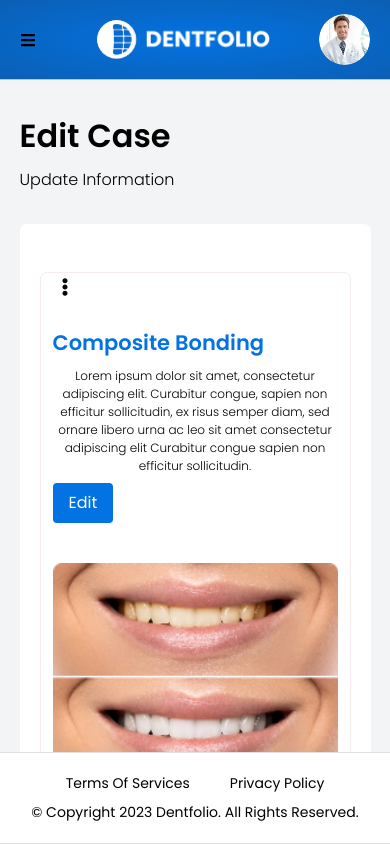
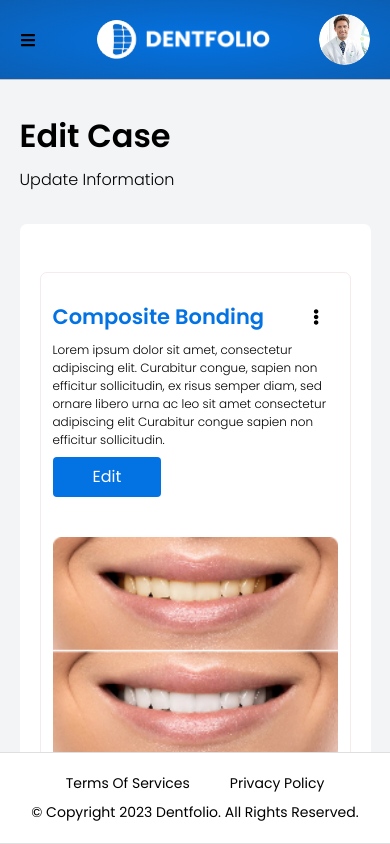
Before and after one commit to Yasir-developer/dentfolio, a Next.js app: page /dentist/settings in a window 390 px wide. Built offline with nearby package versions, Linux system fonts and the light colour scheme.

Commit message:
Edit case card responsive done

```diff
--- a/src/components/EditCaseCard/EditCaseCard.jsx
+++ b/src/components/EditCaseCard/EditCaseCard.jsx
@@ -9,7 +9,7 @@ const EditCaseCard = ({ img_url, name, description, id }) => {
       <div className="mb-10">
         {/* <div> */}
         <div
-          className="border rounded-[7px] border-[#F6EBEB] border-b flex flex-col-reverse lg:flex-row px-3 mt-7"
+          className="border rounded-[7px] border-[#F6EBEB] relative flex lg:flex-row flex-col-reverse px-3 mt-7"
           key={id}
         >
           <Image
@@ -21,22 +21,25 @@ const EditCaseCard = ({ img_url, name, description, id }) => {
             className="w-full h-full max-w-[300px] lg:w-auto lg:h-[170px] my-3"
           />
 
-          <div className="flex flex-col lg:px-5 pt-5 pb-5 items-start">
-            <h2 className="text-center lg:text-left text-[21px] text-custom-blue font-semibold my-2">
+          <div className="flex flex-wrap lg:px-5 pt-5 pb-5 items-center lg:items-start">
+            <h2 className="lg;text-center lg:text-left text-[21px] text-custom-blue font-semibold my-2 lg:w-full w-[90%]">
               {name}
             </h2>
+            <FaEllipsisV
+            className="static w-[5%] lg:absolute lg:right-0 lg:top-0 lg:w-[18px] lg:h-[18px] font-black lg:mx-[3px] lg:mb-[3px] lg:mt-[5px]"
+          />
 
-            <p className="text-center lg:text-left text-[12px] lg:text-[16px] font-light">
+            <p className="text-left text-[12px] lg:text-[16px] font-light w-full">
               {description}
             </p>
-            <div className="justify-start">
+            <div className="justify-start w-full">
               <BlueButtons
                 buttonText={"Edit"}
-                className={"mx-auto my-2 px-10"}
+                className={"mx-auto my-2 !px-10"}
               />
             </div>
           </div>
-          <FaEllipsisV
+          {/* <FaEllipsisV
             style={{
               margin: "3px",
               marginTop: "5px",
@@ -44,7 +47,7 @@ const EditCaseCard = ({ img_url, name, description, id }) => {
               width: "18px",
               height: "18px",
             }}
-          />
+          /> */}
         </div>
       </div>
       {/* </div> */}
```
